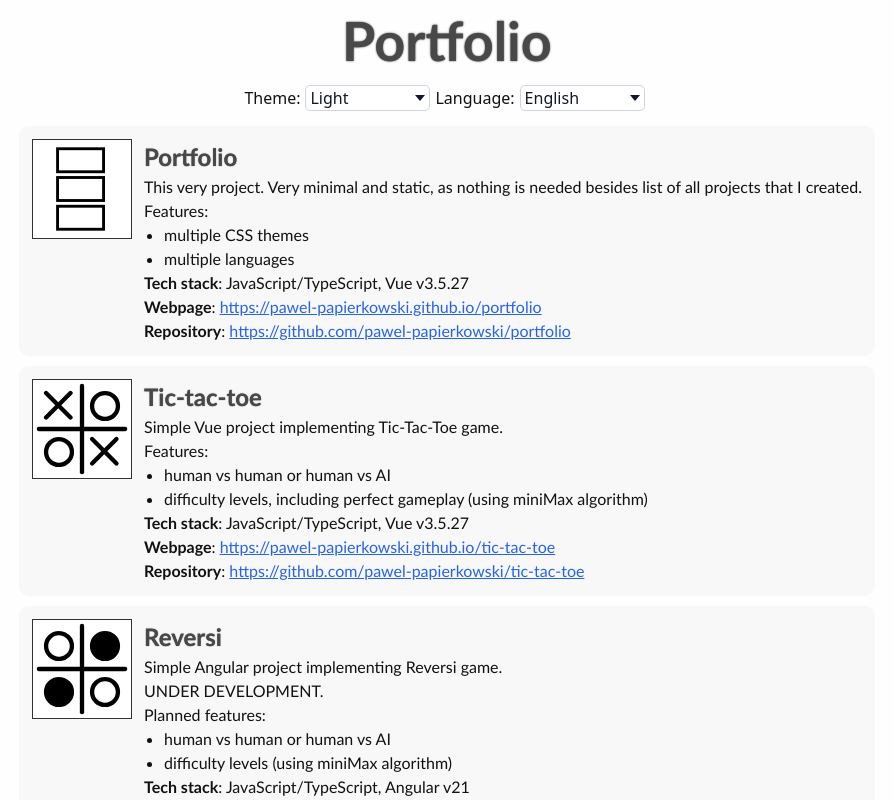
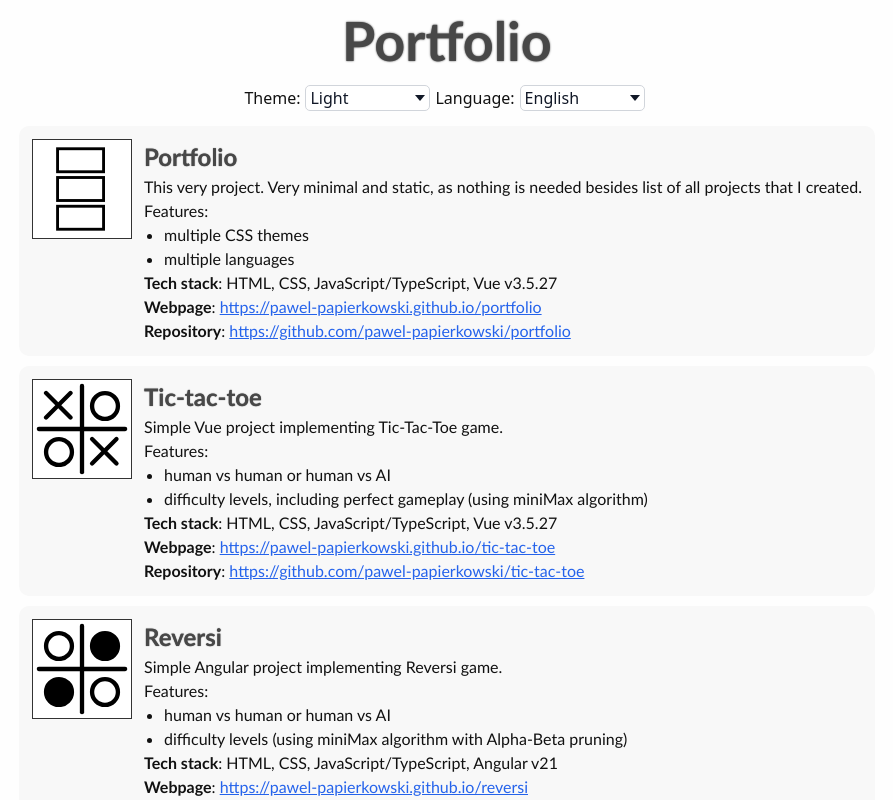
Before and after one commit to pawel-papierkowski/portfolio, a Vue app: page / in a window 1280 px wide. Shown: the top 800 px of the page, without its empty margins (193-1086 px from the left). Built offline with nearby package versions, Linux system fonts and the light colour scheme.

Commit message:
Update for project texts.

```diff
--- a/src/code/data/const.ts
+++ b/src/code/data/const.ts
@@ -29,19 +29,19 @@ export const languages: string[] = [
 export const articleEntries: ArticleEntry[] = [
   {
     key: 'portfolio',
-    techStack: 'JavaScript/TypeScript, Vue v3.5.27',
+    techStack: 'HTML, CSS, JavaScript/TypeScript, Vue v3.5.27',
     webpage: 'https://pawel-papierkowski.github.io/portfolio',
     repository: 'https://github.com/pawel-papierkowski/portfolio'
   },
   {
     key: 'tictactoe',
-    techStack: 'JavaScript/TypeScript, Vue v3.5.27',
+    techStack: 'HTML, CSS, JavaScript/TypeScript, Vue v3.5.27',
     webpage: 'https://pawel-papierkowski.github.io/tic-tac-toe',
     repository: 'https://github.com/pawel-papierkowski/tic-tac-toe'
   },
   {
     key: 'reversi',
-    techStack: 'JavaScript/TypeScript, Angular v21',
+    techStack: 'HTML, CSS, JavaScript/TypeScript, Angular v21',
     webpage: 'https://pawel-papierkowski.github.io/reversi',
     repository: 'https://github.com/pawel-papierkowski/reversi'
   }
--- a/src/locales/en.json
+++ b/src/locales/en.json
@@ -38,7 +38,7 @@
     },
     "reversi": {
       "title": "Reversi",
-      "content": "<p>Simple Angular project implementing Reversi game.</p><p>UNDER DEVELOPMENT.</p><p>Planned features:</p><ul><li>human vs human or human vs AI</li><li>difficulty levels (using miniMax algorithm)</li></ul>"
+      "content": "<p>Simple Angular project implementing Reversi game.</p><p>Features:</p><ul><li>human vs human or human vs AI</li><li>difficulty levels (using miniMax algorithm with Alpha-Beta pruning)</li></ul>"
     }
   }
 }
--- a/src/locales/pl.json
+++ b/src/locales/pl.json
@@ -38,7 +38,7 @@
     },
     "reversi": {
       "title": "Reversi",
-      "content": "<p>Prosty projekt w Angular, który implementuje grę Reversi.</p><p>W TRAKCIE PRAC.</p><p>Planowane cechy:</p><ul><li>człowiek kontra człowiek lub człowiek kontra SI</li><li>poziomy trudności (z użyciem algorytmu miniMax)</li></ul>"
+      "content": "<p>Prosty projekt w Angular, który implementuje grę Reversi.</p><p>Cechy:</p><ul><li>człowiek kontra człowiek lub człowiek kontra SI</li><li>poziomy trudności (z użyciem algorytmu miniMax oraz przycinanie Alfa-Beta)</li></ul>"
     }
   }
 }
```
